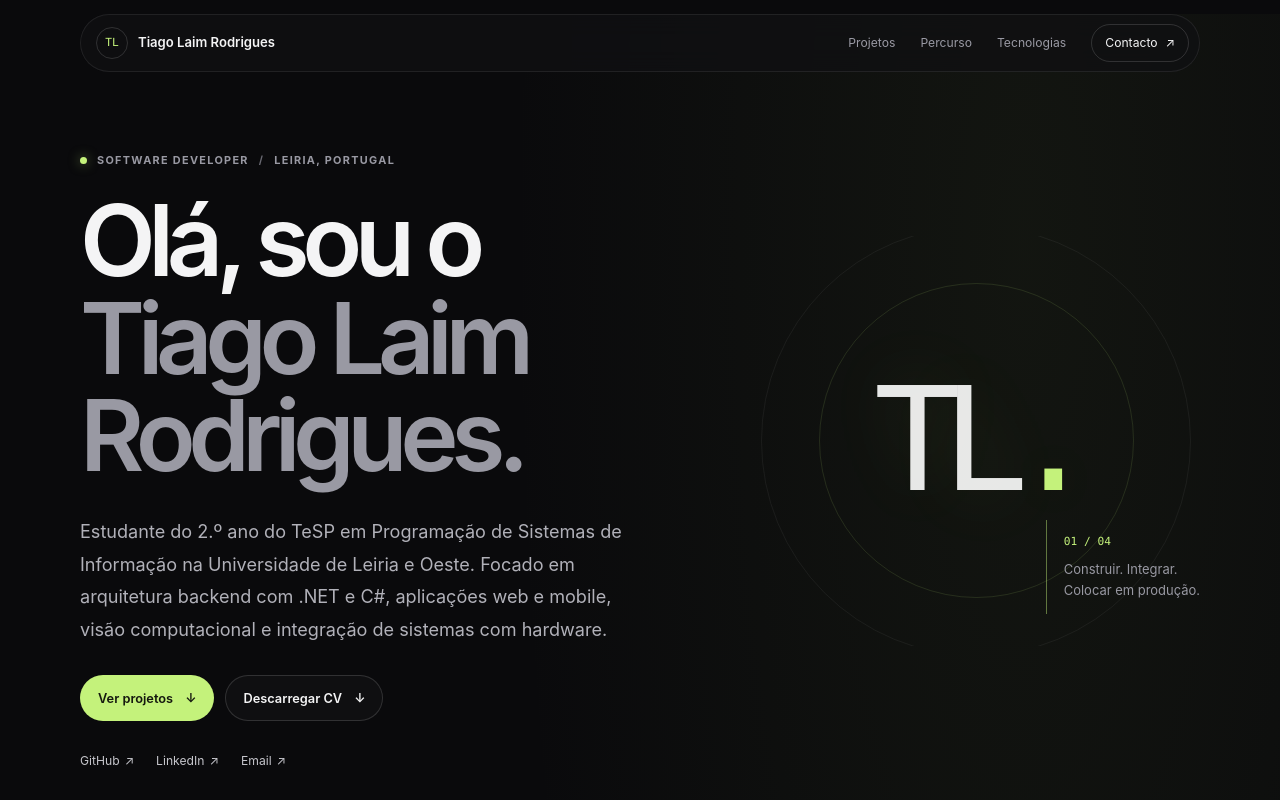
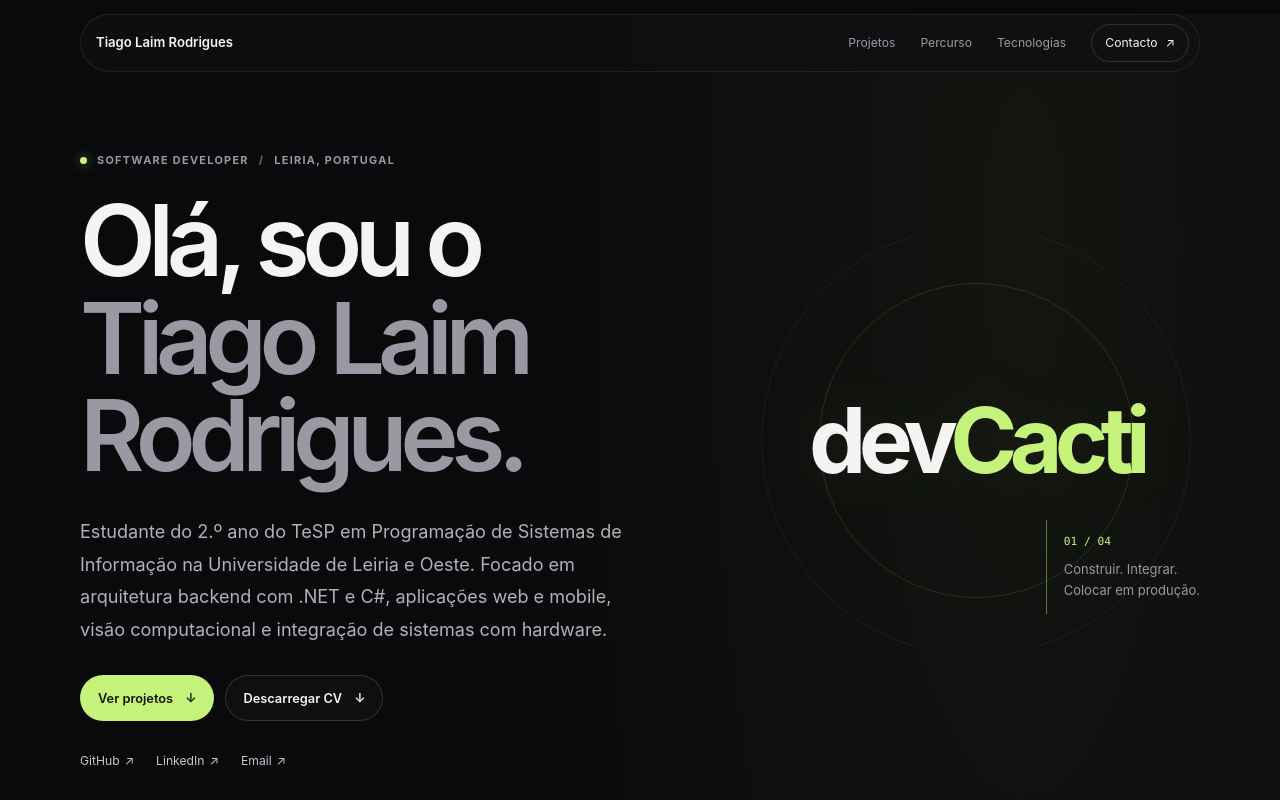
Before and after one commit to devCacti/portfolio.devcacti.com, a plain HTML site: page index.html in a window 1280 px wide. Shown: the top 800 px of the page. Drawn offline with Linux system fonts and the light colour scheme.

Commit message:
Use devCacti text branding and custom favicon
Co-authored-by: Copilot App <223556219+Copilot@users.noreply.github.com>

```diff
--- a/CSS/containers.css
+++ b/CSS/containers.css
@@ -33,18 +33,6 @@
     gap: 10px;
     font-size: 0.82rem;
     font-weight: 560;
-}
-
-.wordmark-mark {
-    display: grid;
-    width: 32px;
-    height: 32px;
-    place-items: center;
-    color: var(--color-accent);
-    border: 1px solid var(--color-border-strong);
-    border-radius: 50%;
-    font-family: ui-monospace, "SFMono-Regular", Menlo, Consolas, monospace;
-    font-size: 0.7rem;
 }
 
 .main-nav {
@@ -178,17 +166,18 @@
     border-color: rgba(196, 242, 123, 0.12);
 }
 
-.hero-monogram {
+.hero-brand {
     z-index: 1;
-    color: rgba(255, 255, 255, 0.9);
-    font-family: ui-monospace, "SFMono-Regular", Menlo, Consolas, monospace;
-    font-size: clamp(5.5rem, 12vw, 9rem);
-    font-weight: 500;
-    letter-spacing: -0.13em;
+    margin: 0;
+    color: var(--color-text);
+    font-size: clamp(3rem, 7.1vw, 5.8rem);
+    font-weight: 680;
+    letter-spacing: -0.085em;
+    line-height: 1;
     text-shadow: 0 0 75px rgba(196, 242, 123, 0.12);
 }
 
-.hero-monogram span {
+.hero-brand span {
     color: var(--color-accent);
 }
 
@@ -615,11 +604,6 @@
         font-size: 0.69rem;
     }
 
-    .wordmark-mark {
-        width: 29px;
-        height: 29px;
-    }
-
     .main-nav {
         gap: 12px;
         font-size: 0.67rem;
--- a/CSS/text.css
+++ b/CSS/text.css
@@ -211,8 +211,8 @@
 .footer-mark {
     color: var(--color-text);
     font-size: 1.1rem;
-    font-weight: 650;
-    letter-spacing: -0.07em;
+    font-weight: 680;
+    letter-spacing: -0.075em;
 }
 
 .footer-mark span {
--- a/index.html
+++ b/index.html
@@ -6,7 +6,7 @@
     <meta name="theme-color" content="#0a0a0c">
     <meta name="description" content="Portefólio de Tiago Laim Rodrigues, estudante de Programação de Sistemas de Informação e software developer focado em .NET, aplicações web e integração de sistemas.">
     <title>Tiago Laim Rodrigues — Software Developer</title>
-    <link rel="icon" href="Images/logo.png" type="image/png">
+    <link rel="icon" href="Images/favicon.png" type="image/png">
     <link rel="stylesheet" href="CSS/styles.css">
     <link rel="stylesheet" href="CSS/text.css">
     <link rel="stylesheet" href="CSS/containers.css">
@@ -17,7 +17,6 @@
 
     <header class="site-header">
         <a class="wordmark" href="#inicio" aria-label="Tiago Laim Rodrigues, início">
-            <span class="wordmark-mark" aria-hidden="true">TL</span>
             <span>Tiago Laim Rodrigues</span>
         </a>
         <nav class="main-nav" aria-label="Navegação principal">
@@ -47,7 +46,7 @@
             <aside class="hero-aside" aria-label="Foco profissional">
                 <div class="orbit orbit-outer" aria-hidden="true"></div>
                 <div class="orbit orbit-inner" aria-hidden="true"></div>
-                <div class="hero-monogram" aria-hidden="true">TL<span>.</span></div>
+                <p class="hero-brand">dev<span>Cacti</span></p>
                 <div class="hero-aside-note">
                     <span class="note-index">01 / 04</span>
                     <span>Construir. Integrar.<br>Colocar em produção.</span>
@@ -299,7 +298,7 @@
     </main>
 
     <footer class="site-footer">
-        <a class="footer-mark" href="#inicio">TL<span>.</span></a>
+        <a class="footer-mark" href="#inicio" aria-label="devCacti, voltar ao início">dev<span>Cacti</span></a>
         <p>Desenhado e desenvolvido por Tiago Laim Rodrigues.</p>
         <a class="back-to-top" href="#inicio">Voltar ao topo <span aria-hidden="true">↑</span></a>
     </footer>
```
Also changed, not shown: Images/favicon.png (added).
